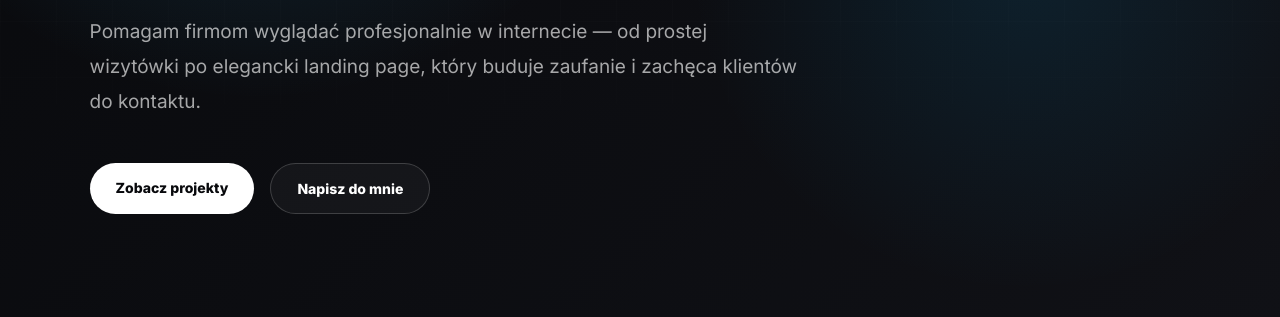
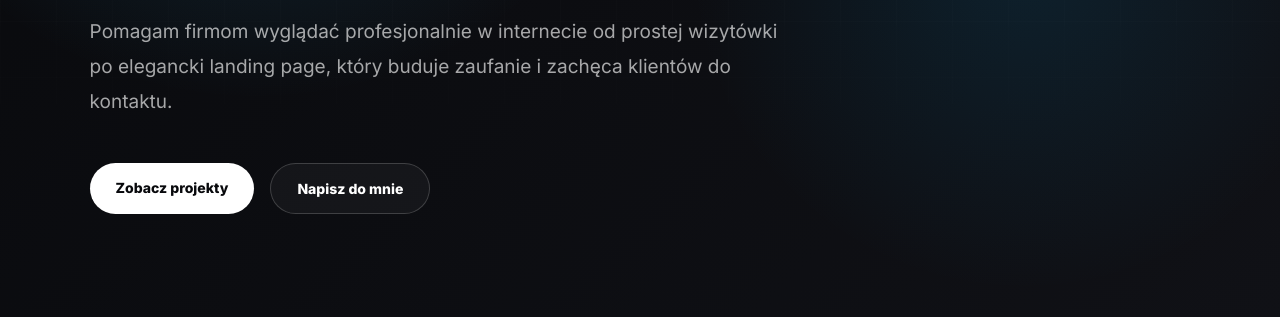
Before and after one commit to jakubskrzypiec/portfolio, a plain HTML site: page index.html in a window 1280 px wide. Shown: the part 483-800 px from the top of the page. Drawn offline with Linux system fonts and the light colour scheme.

Commit message:
Update index.html

```diff
--- a/index.html
+++ b/index.html
@@ -36,7 +36,7 @@
     <h1>Tworzę nowoczesne strony dla lokalnych firm.</h1>
 
     <p>
-      Pomagam firmom wyglądać profesjonalnie w internecie — od prostej wizytówki
+      Pomagam firmom wyglądać profesjonalnie w internecie od prostej wizytówki
       po elegancki landing page, który buduje zaufanie i zachęca klientów do kontaktu.
     </p>
 
```
